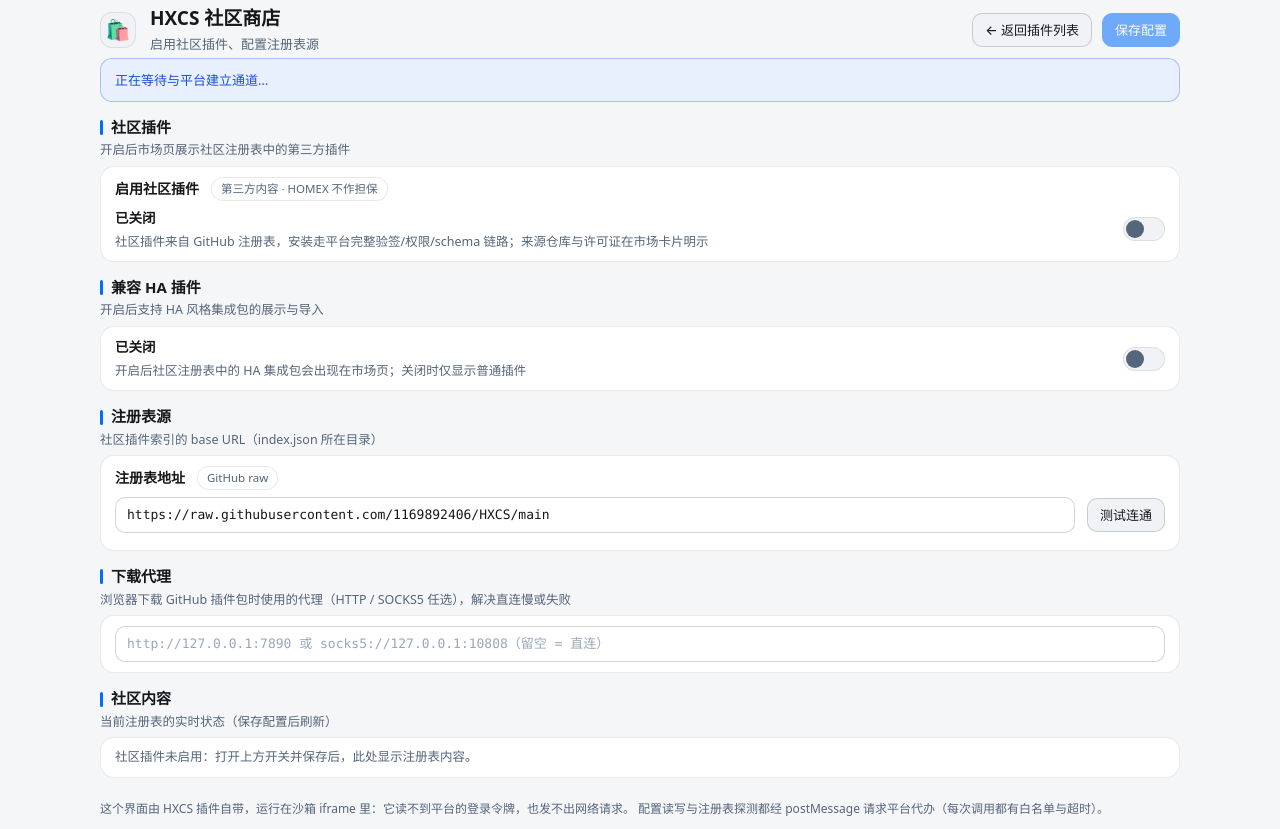
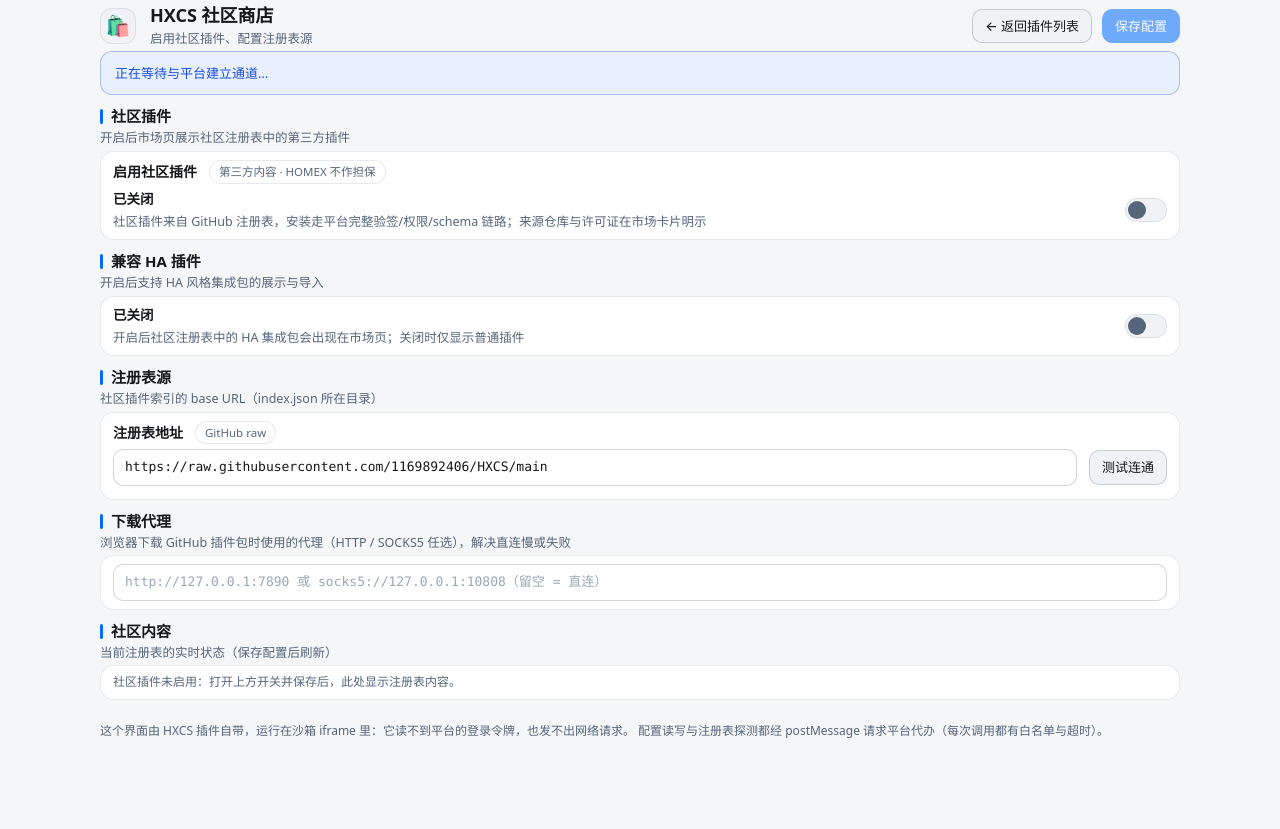
Before and after one commit to 1169892406/HXCS, a plain HTML site: page src/ui/index.html in a window 1280 px wide. After the commit the page ends 800 px from the top, so only its background shows below. Drawn offline with Linux system fonts and the light colour scheme.

Commit message:
HXCS 1.0.8: 矮屏滚动条终修（751px，768 视口一屏放下）
垂直节奏两轮再压（区块间距 14→10、卡片 padding 8/12、标题/说明行高微收）：
776→751px。900/810/768 三档视口均无滚动条；720 以下保留（极小窗口场景）。
真机诊断结论（1.68）：测试不通的根因是库里残留 1.0.6 旧行（空代理）
与 1.0.7 并存，平台对账命中旧行——已清库+恢复服务，1.0.7 已带代理
正常拉取注册表。1.0.8 为滚动条修复的载体版本。

```diff
--- a/index.json
+++ b/index.json
@@ -83,10 +83,10 @@
     {
       "plugin_id": "homex.hxcs",
       "name": "HXCS 社区商店",
-      "version": "1.0.7",
+      "version": "1.0.8",
       "type": "prebuilt",
       "description": "HOMEX Community Store：社区插件商店 + HA 兼容运行时。安装后在配置页开启「社区插件」显示社区注册表中的第三方插件；开启「兼容 HA 插件」后支持加载社区注册表中的 HA 集成。",
-      "package_url": "plugins/hxcs/releases/homex.hxcs-1.0.7.hpkg",
+      "package_url": "plugins/hxcs/releases/homex.hxcs-1.0.8.hpkg",
       "source_repo": "https://github.com/1169892406/HXCS",
       "license": "MIT",
       "github_stars": 1,
@@ -98,7 +98,7 @@
         "network.outbound",
         "config.read"
       ],
-      "package_sha256": "99b082bbae7817232adbaba97ca8533e5defcce5b675883d5cbe51109fe7ae18"
+      "package_sha256": "5f4374f2eb0c4dcb5e573270dd5d8288fac277cd1e2b4c1d94ccf69687c400f2"
     }
   ]
 }
--- a/src/ui/style.css
+++ b/src/ui/style.css
@@ -70,7 +70,7 @@ body {
   align-items: center;
   gap: 14px;
   flex-wrap: wrap;
-  padding: 6px 0 4px;
+  padding: 4px 0 3px;
 }
 
 .hd__icon {
@@ -87,8 +87,8 @@ body {
 }
 
 .hd__title { min-width: 0; flex: 1 1 240px; }
-.hd__title h1 { margin: 0; font-size: 19px; line-height: 1.3; font-weight: 600; }
-.hd__title p { margin: 3px 0 0; font-size: 13px; color: #55657a; }
+.hd__title h1 { margin: 0; font-size: 18px; line-height: 1.25; font-weight: 600; }
+.hd__title p { margin: 2px 0 0; font-size: 12.5px; color: #55657a; }
 
 /* 状态胶囊：与平台 .pcx__chip 同款（圆点 + 描边 + 白底）。 */
 .chip {
@@ -143,7 +143,7 @@ body {
 
 /* ------------------------------------------------------------------ 分段与卡片 */
 
-.sec { margin-top: 14px; }                   /* 一屏放下（用户 2026-11-08：移除滚动条） */
+.sec { margin-top: 10px; }                   /* 矮屏（768）也一屏放下（用户 2026-11-08） */
 
 .sec h2 {
   margin: 0;
@@ -163,16 +163,16 @@ body {
   border-radius: 2px;
   background: #036bfd;                      /* --brand-accent */
 }
-.sec > p { margin: 2px 0 6px; font-size: 12.5px; color: #55657a; line-height: 1.5; }
+.sec > p { margin: 1px 0 4px; font-size: 12.5px; color: #55657a; line-height: 1.4; }
 
 .card {
   border-radius: 14px;                      /* --radius-lg */
   border: 1px solid rgba(17, 24, 39, 0.09); /* --border */
   background: #ffffff;                      /* --surface */
-  padding: 10px 14px;
+  padding: 8px 12px;
   display: flex;
   flex-direction: column;
-  gap: 7px;
+  gap: 5px;
 }
 
 .row1 { display: flex; align-items: center; gap: 12px; flex-wrap: wrap; font-size: 14px; }
@@ -191,16 +191,16 @@ body {
 }
 .tag--accent { color: #1d4ed8; border-color: rgba(29, 78, 216, 0.35); background: #e8f0fe; }
 
-.desc { font-size: 12.5px; color: #55657a; line-height: 1.45; }
+.desc { font-size: 12px; color: #55657a; line-height: 1.4; }
 
 /* 一行「说明 + 控件」：说明占满剩余宽度，控件贴右。 */
 .line {
   display: flex;
   align-items: center;
-  gap: 14px;
+  gap: 10px;
   flex-wrap: wrap;
 }
-.lineL { min-width: 0; flex: 1 1 260px; display: grid; gap: 3px; }
+.lineL { min-width: 0; flex: 1 1 260px; display: grid; gap: 2px; }
 .lineL b { font-size: 13.5px; }
 .lineL i { font-style: normal; font-size: 12.5px; color: #55657a; }
 
```
Also changed, not shown: src/manifest.json, 4 other files.
